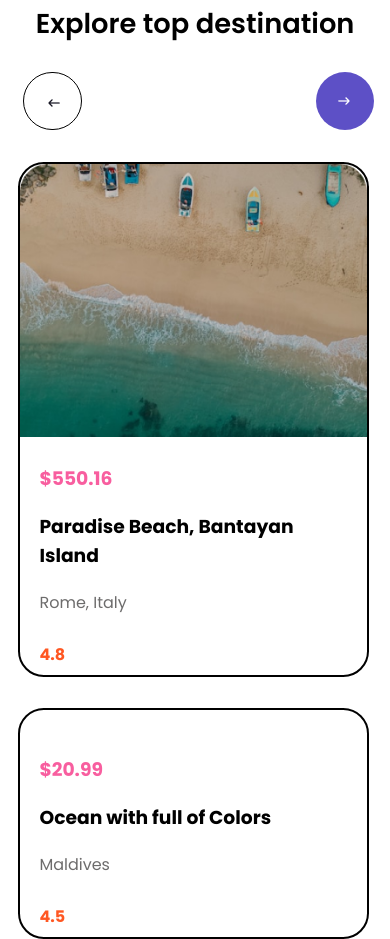
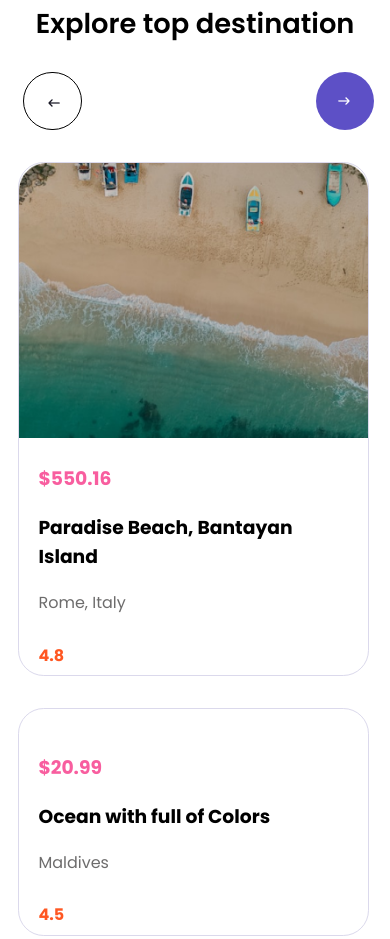
Before and after one commit to thebhautikgajera/travlog, a plain HTML site: page index.html in a window 390 px wide. Shown: the part 2355-3294 px from the top of the page. Drawn offline with nearby package versions, Linux system fonts and the light colour scheme; files whose address does not match are found by name.

Commit message:
7th commit

```diff
--- a/style.css
+++ b/style.css
@@ -550,7 +550,7 @@ body {
 
     #resCardspage3 {
         display: block;
-        margin: 0 3vw 0 4.6vw;
+        margin: 5vw 3vw 5vw 4.6vw;
     }
 
     #resCardpage3 {
@@ -560,15 +560,13 @@ body {
     .resCardbpage3 {
         width: 90vw;
         display: block;
-        /* border: 1px solid #dbd9ec; */
-        border: 2px solid black;
+        border: 1px solid #dbd9ec;
         border-radius: 6.6vw;
         margin-top: 8vw;
     }
 
     .resCardbpage3>img {
         width: 100%;
-        /* margin: 0 5% 0 5%; */
     }
 
     .resCardH3-1 {
```
